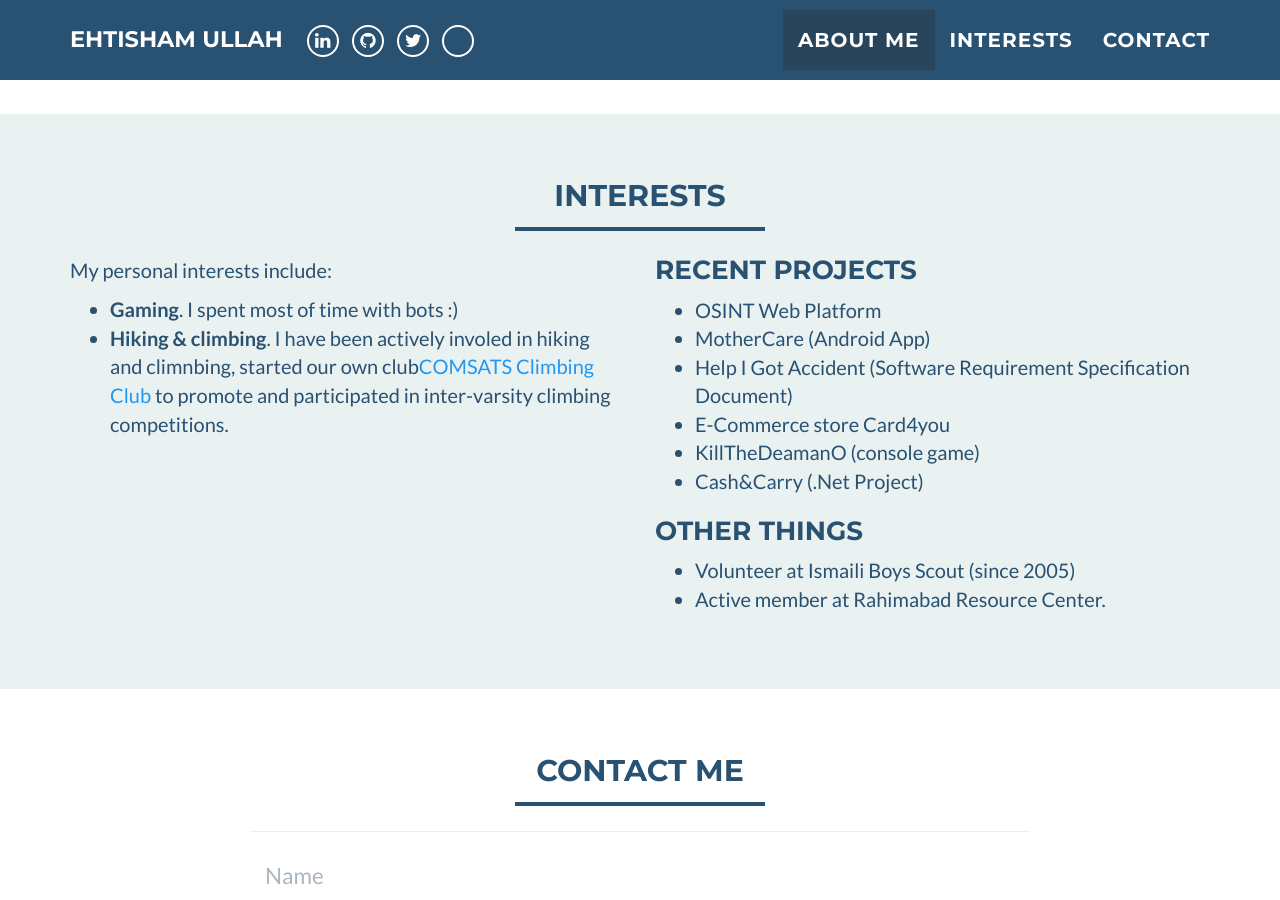
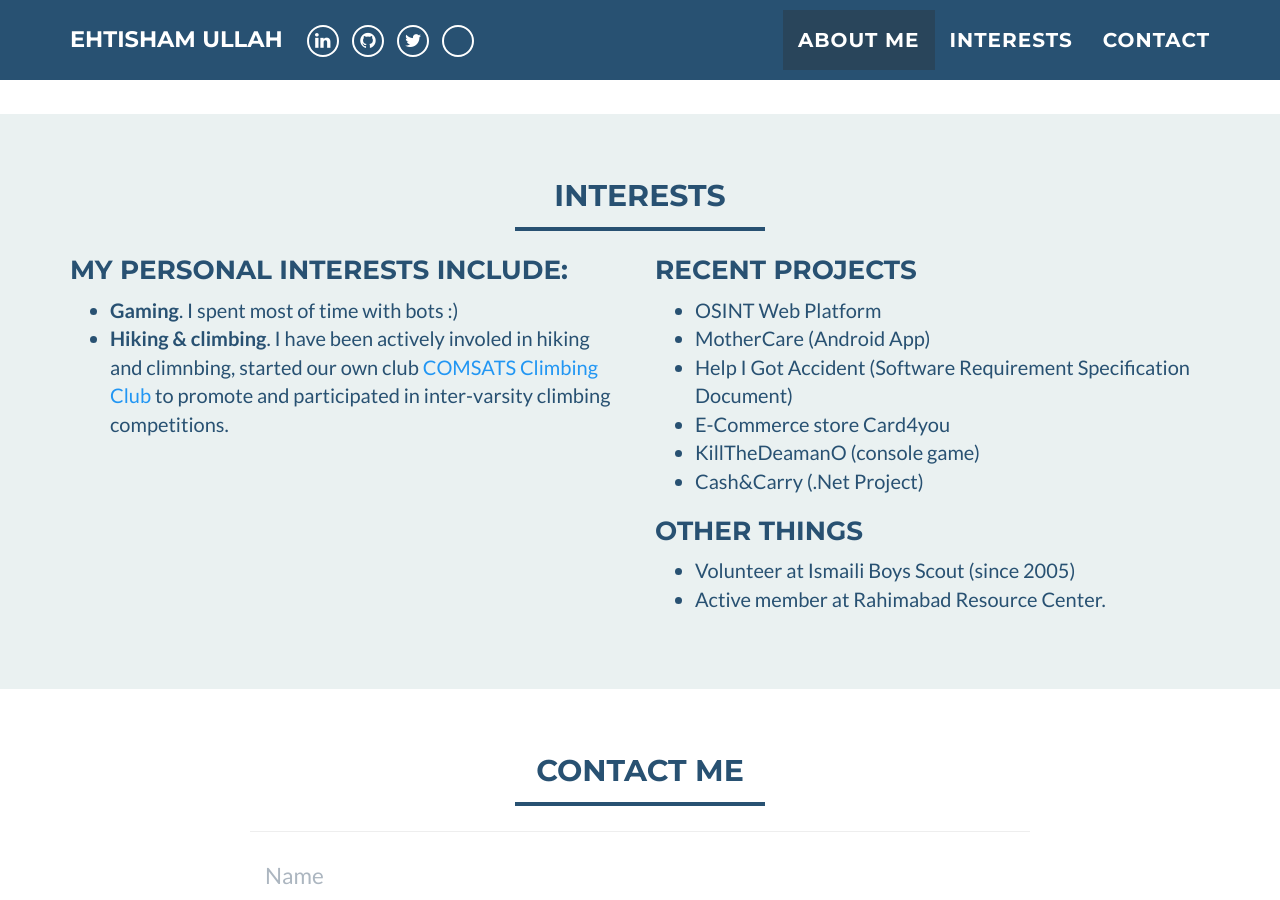
Before and after one commit to shaamuji/profile, a Jekyll site: the page built from index.html, in a window 1280 px wide and 900 px high, scrolled down 974 px. Built offline with Jekyll 4.4.1, drawn with Linux system fonts in a browser that asks for light colours.

Commit message:
modified

```diff
--- a/_includes/interests.html
+++ b/_includes/interests.html
@@ -8,15 +8,16 @@
 		</div>
 		<div class="row">
 			<div class="col-sm-6">
-		    <p>
+				<h3 style="margin-top:0">
 					My personal interests include:
-        </p>
+				</h3>
 				<ul>
 					<li>
 						<b>Gaming</b>. I spent most of time with bots :)
 					</li>
 					<li>
-				  <b>Hiking & climbing</b>. I have been actively involed in hiking and climnbing, started our own club<a href="">COMSATS Climbing Club</a> to promote and participated in inter-varsity climbing competitions.
+						<b>Hiking & climbing</b>. I have been actively involed in hiking and climnbing, started our own club
+						<a href="">COMSATS Climbing Club</a> to promote and participated in inter-varsity climbing competitions.
 					</li>
 
 				</ul>
@@ -29,14 +30,11 @@
 
 					</li>
 					<li>
-						MotherCare (Android
-						App)
+						MotherCare (Android App)
 
 					</li>
 					<li>
-						Help I Got Accident
-						(Software Requirement
-						Specification Document)
+						Help I Got Accident (Software Requirement Specification Document)
 
 					</li>
 					<li>
@@ -45,14 +43,12 @@
 					</li>
 					<li>
 
-						KillTheDeamanO
-						(console game)
+						KillTheDeamanO (console game)
 
 					</li>
 					<li>
 
-						Cash&Carry (.Net
-						Project)
+						Cash&Carry (.Net Project)
 					</li>
 				</ul>
 				<h3>Other Things</h3>
```
Lines whose indentation alone changed are shown as unchanged.
